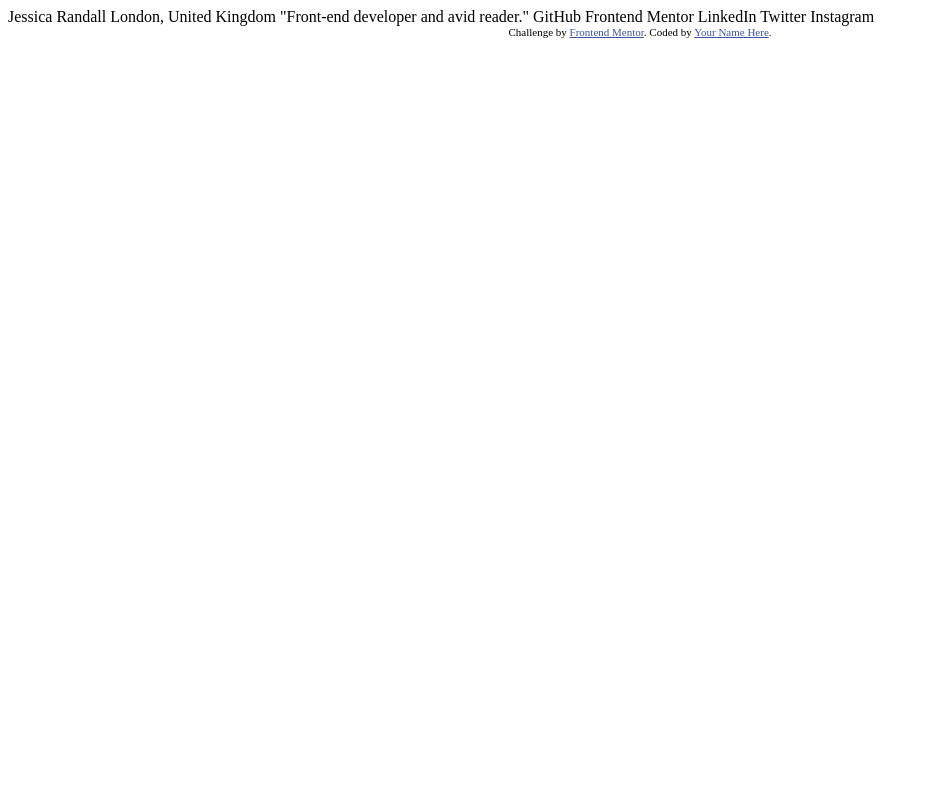
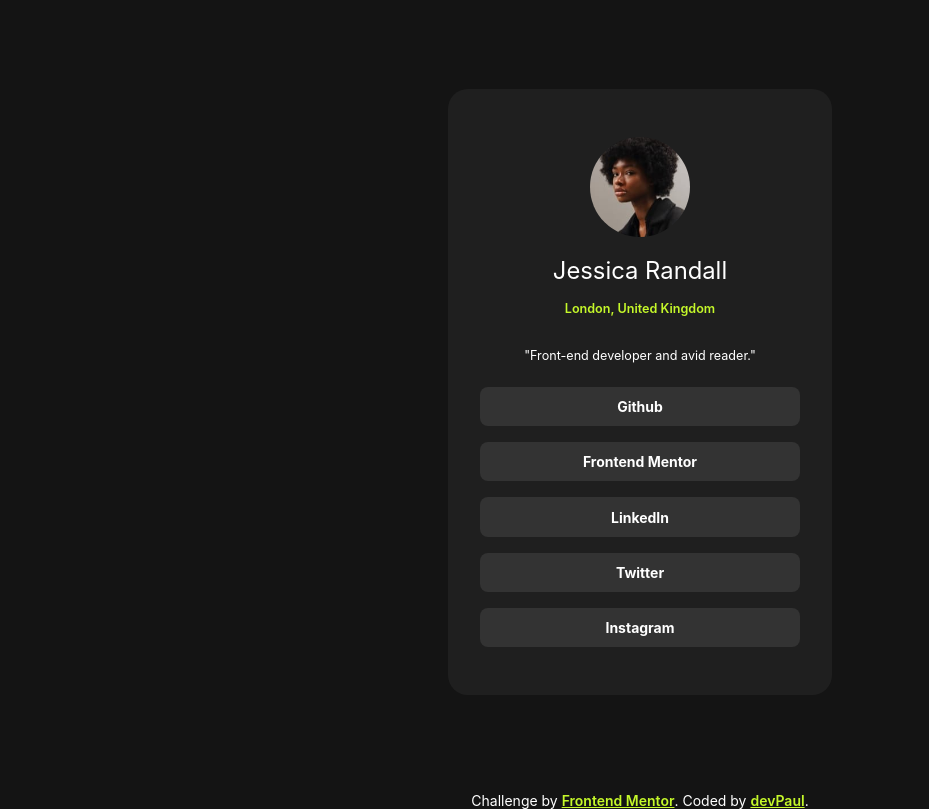
Before and after one commit to dev-paulL/social-links-profile, a plain HTML site: page index.html in a window 1280 px wide. Shown: the whole page, without its empty margins (0-929 px from the left). Drawn offline with Linux system fonts and the light colour scheme.

Commit message:
probably done

```diff
--- a/index.html
+++ b/index.html
@@ -5,30 +5,35 @@
   <meta name="viewport" content="width=device-width, initial-scale=1.0"> <!-- displays site properly based on user's device -->
 
   <link rel="icon" type="image/png" sizes="32x32" href="./assets/images/favicon-32x32.png">
-
+  <link rel="stylesheet" href="style.css" type="text/css">
   <title>Frontend Mentor | Social links profile</title>
 
-  <!-- Feel free to remove these styles or customise in your own stylesheet 👍 -->
-  <style>
-    .attribution { font-size: 11px; text-align: center; }
-    .attribution a { color: hsl(228, 45%, 44%); }
-  </style>
 </head>
 <body>
+  <main>
+    <section class="profile-card">
+      <div class="profile-userinfo">
+      <img src="assets/images/avatar-jessica.jpeg" alt="Jessica Randall">
 
-  Jessica Randall
-  London, United Kingdom
-  "Front-end developer and avid reader."
+        <h3>Jessica Randall</h3>
+        <p class="userinfo_location">London, United Kingdom</p>
+        <p class="userinfo_bio">"Front-end developer and avid reader."</p>
+      </div>
 
-  GitHub
-  Frontend Mentor
-  LinkedIn
-  Twitter
-  Instagram
+      <ul class="profile-links">
+        <li><a href="#">Github</a></li>
+        <li><a href="#">Frontend Mentor</a></li>
+        <li><a href="#">LinkedIn</a></li>
+        <li><a href="#">Twitter</a></li>
+        <li><a href="#">Instagram</a></li>
+      </ul>
+    </section>
 
-  <div class="attribution">
-    Challenge by <a href="https://www.frontendmentor.io?ref=challenge" target="_blank">Frontend Mentor</a>.
-    Coded by <a href="#">Your Name Here</a>.
-  </div>
+  </main>
+
+  <footer>
+      <p>Challenge by <a href="https://www.frontendmentor.io?ref=challenge" target="_blank">Frontend Mentor</a>.
+      Coded by <a href="https://github.com/dev-paulL/social-links-profile">devPaul</a>.</p>
+  </footer>
 </body>
 </html>
--- /dev/null
+++ b/style.css
@@ -0,0 +1,127 @@
+/* variables, font and reset */
+:root {
+    --green: hsl(75, 94%, 57%);
+    --white: hsl(0, 0%, 100%);
+    --grey: hsl(0, 0%, 20%);
+    --darkGrey: hsl(0, 0%, 12%);
+    --offBlack: hsl(0, 0%, 8%);
+}
+
+@import url('https://fonts.googleapis.com/css2?family=Inter:wght@400;600;700&display=swap');
+
+
+* {
+    padding: 0;
+    box-sizing: border-box;
+    margin: 0;
+}
+
+html, body {
+    height: 100%;
+    width: 100%;
+}
+
+
+/* Body */
+body {
+    font-family: 'Inter', sans-serif;
+    font-size:0.875rem; /* Base font-size 14px? */
+    display: flex;
+    align-items: center;
+    justify-content: center;
+    flex-direction: column;
+    background-color: var(--offBlack);
+    padding: 1rem; /* (added 1rem padding to test on mobile) */
+}
+
+main {
+    display: flex;
+    justify-content: center;
+    align-items: center;
+    min-height: 100vh;
+    min-width: 20rem; /* Min-width (20rem = 320px) here?*/
+    width: 24rem;
+}
+/* Profile card component */
+.profile-card {
+    border-radius: 1.25rem;
+    background-color: var(--darkGrey);
+    display: flex;
+    flex-direction: column;
+    padding: 2rem;
+    color: var(--white);
+    text-align: center;
+    justify-content: center;
+    align-items: center;
+    width: 100%;
+
+}
+
+/* User Info category (avatar, name, location & bio) */
+.profile-userinfo {
+    width: 90%;
+}
+.profile-userinfo img{
+    /* aspect-ratio: 1 / 1; */
+    height: 100px;
+    width: 100px;
+    border-radius: 50%;
+    margin: 1rem 0;
+}
+.profile-userinfo h3 {
+    font-size: 1.7em;
+    font-weight: 400;
+}
+
+.userinfo_location {
+    color: var(--green);
+    font-size:.9em;
+    font-weight: 600;
+    margin: 1rem 0;
+}
+
+.userinfo_bio {
+    margin-top: 2rem;
+    font-size: .9em;
+    font-weight: 400;
+    color: var(--white);
+}
+
+/* Links category */
+.profile-links {
+    margin-top: 1.5rem;
+    width: 100%;
+}
+
+.profile-links li {
+    list-style-type: none;
+}
+
+.profile-links a {
+    text-decoration: none;
+    color: var(--white);
+    font-weight: 700;
+    transition: .3s ease;
+    display: block;
+    background-color: var(--grey);
+    padding: .7rem;
+    cursor: pointer;
+    border-radius: .5rem;
+    margin-bottom: 1rem;
+}
+
+.profile-links a:hover {
+    background-color: var(--green);
+    color: var(--darkGrey);
+}
+
+footer {
+    color: var(--white);
+    text-align: center;
+    min-height: 1rem;
+}
+
+footer a {
+    font-weight: 600;
+    color: var(--green);
+}
```
Also changed, not shown: social-links-profile_mysolution-screenshot.png (added), 3 other files.
